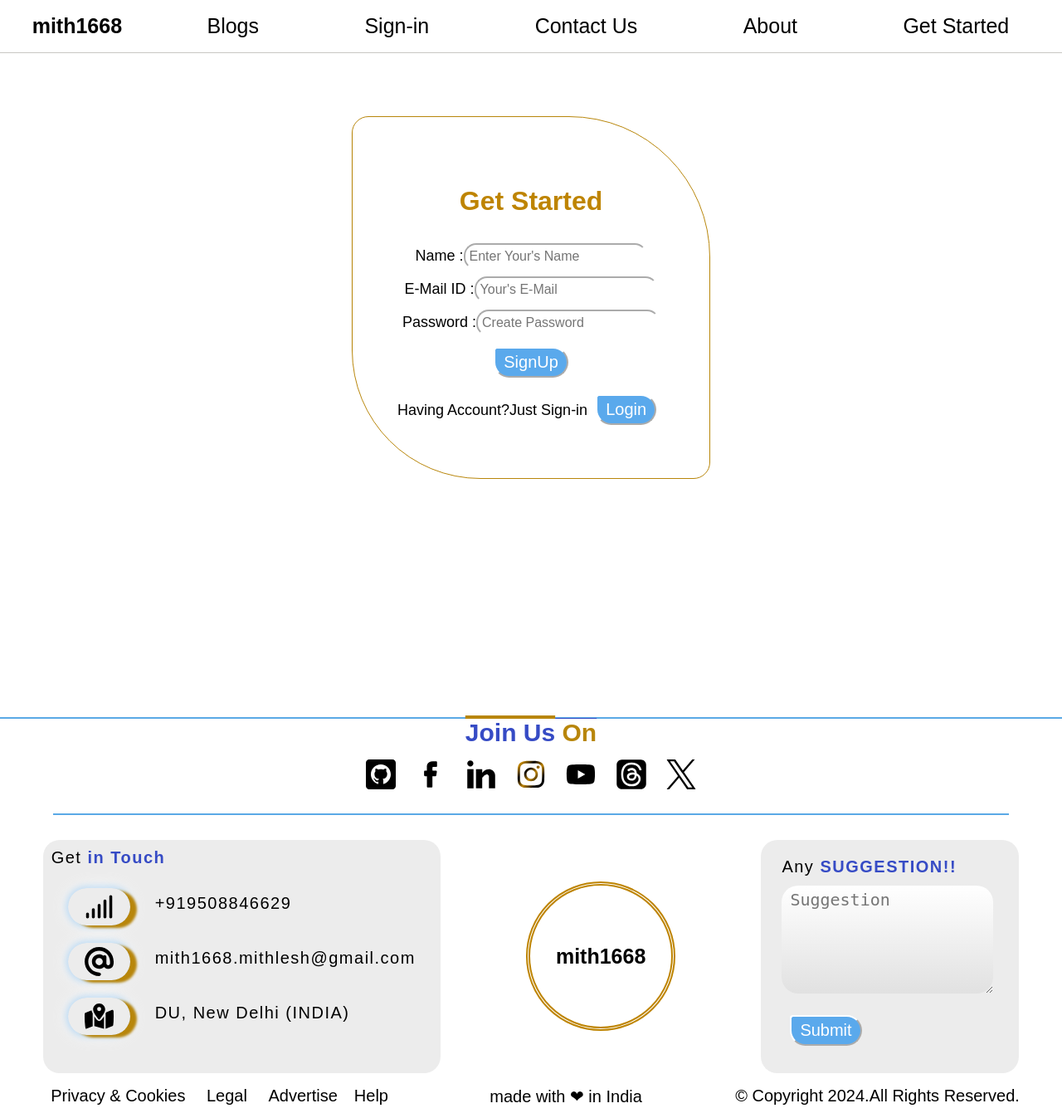
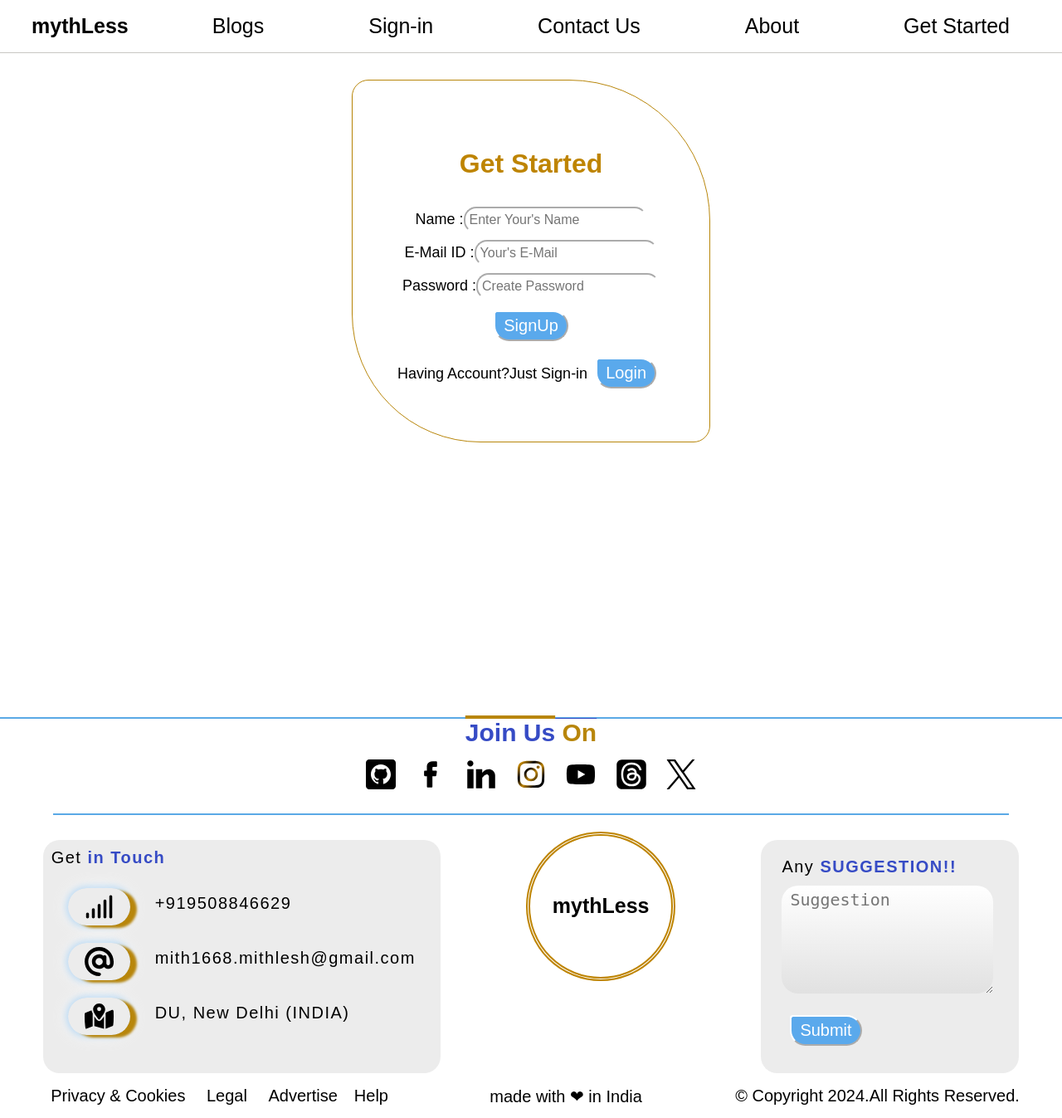
Before and after one commit to MithleshKr-Pro/mythLess, a PHP site: page /index.html in a window 1280 px wide. Shown: the whole page at 83% size. Run offline with PHP 8.4, Linux system fonts and the light colour scheme.

Commit message:
ReUpdated

```diff
--- a/index.html
+++ b/index.html
@@ -8,7 +8,7 @@
 </head>
 <body>
     <header class="signupbar">
-        <a href="#" ><h1 id="logo_text">mith1668</h1></a>
+        <a href="#" ><h1 id="logo_text">mythLess</h1></a>
         <a href="#" id="nav_link1">Blogs</a>
         <a href="#" id="nav_link1">Sign-in</a>
         <a href="#" id="nav_link1">Contact Us</a>
@@ -63,7 +63,7 @@
                         <li><svg id="contactus" xmlns="http://www.w3.org/2000/svg" viewBox="0 0 512 512"><!--!Font Awesome Free 6.6.0 by @fontawesome - https://fontawesome.com License - https://fontawesome.com/license/free Copyright 2024 Fonticons, Inc.--><path fill="#000000" d="M256 64C150 64 64 150 64 256s86 192 192 192c17.7 0 32 14.3 32 32s-14.3 32-32 32C114.6 512 0 397.4 0 256S114.6 0 256 0S512 114.6 512 256l0 32c0 53-43 96-96 96c-29.3 0-55.6-13.2-73.2-33.9C320 371.1 289.5 384 256 384c-70.7 0-128-57.3-128-128s57.3-128 128-128c27.9 0 53.7 8.9 74.7 24.1c5.7-5 13.1-8.1 21.3-8.1c17.7 0 32 14.3 32 32l0 80 0 32c0 17.7 14.3 32 32 32s32-14.3 32-32l0-32c0-106-86-192-192-192zm64 192a64 64 0 1 0 -128 0 64 64 0 1 0 128 0z"/></svg><span class="list_items">mith1668.mithlesh@gmail.com</span></li>
                         <li><svg id="contactus" xmlns="http://www.w3.org/2000/svg" viewBox="0 0 576 512"><!--!Font Awesome Free 6.6.0 by @fontawesome - https://fontawesome.com License - https://fontawesome.com/license/free Copyright 2024 Fonticons, Inc.--><path fill="#000000" d="M408 120c0 54.6-73.1 151.9-105.2 192c-7.7 9.6-22 9.6-29.6 0C241.1 271.9 168 174.6 168 120C168 53.7 221.7 0 288 0s120 53.7 120 120zm8 80.4c3.5-6.9 6.7-13.8 9.6-20.6c.5-1.2 1-2.5 1.5-3.7l116-46.4C558.9 123.4 576 135 576 152l0 270.8c0 9.8-6 18.6-15.1 22.3L416 503l0-302.6zM137.6 138.3c2.4 14.1 7.2 28.3 12.8 41.5c2.9 6.8 6.1 13.7 9.6 20.6l0 251.4L32.9 502.7C17.1 509 0 497.4 0 480.4L0 209.6c0-9.8 6-18.6 15.1-22.3l122.6-49zM327.8 332c13.9-17.4 35.7-45.7 56.2-77l0 249.3L192 449.4 192 255c20.5 31.3 42.3 59.6 56.2 77c20.5 25.6 59.1 25.6 79.6 0zM288 152a40 40 0 1 0 0-80 40 40 0 1 0 0 80z"/></svg><span class="list_items">DU, New Delhi (INDIA)</span></li>
                     </ul></div>
-                    <div class="div8"><div class="logofooter">mith1668</div></div>
+                    <div class="div8"><div class="logofooter">mythLess</div></div>
                 <div id="div9">
                 Any <span style="color:#364bc5;font-weight: 600;">SUGGESTION!!</span><br>
                 <textarea  name="feedback" id="feedback" placeholder="Suggestion" rows="5"></textarea><br>
--- a/script.js
+++ b/script.js
@@ -312,4 +312,4 @@
 // console.dir(document.querySelector("section").innerHTML);
 // console.dir(document.querySelector("section").textContent);
 // console.dir(document.body.children);
-// elements.innerText="ABCDE"
+// elements.innerText="ABCDE";
--- a/style.css
+++ b/style.css
@@ -176,6 +176,8 @@
     position: absolute;
     left: 50%;
     transform: translate(-50%,0);
+    padding: 0 0 2em 0;
+    margin:  2em 0;
 }
 #sec2{
     background-size: cover;
@@ -249,7 +251,7 @@
     padding:10px 25px 10px 25px;
     text-align: left;
 }
-.div8{
+/* .div8{
     border-radius: 50%;
     align-self: center;
     border: 0px solid #e1e1e1a0;
@@ -264,7 +266,7 @@
     100%{
     border: 6px solid #e1e1e1;
     }
-}
+} */
 .logofooter{
     background-color: #ffffff;
     border-radius: 50%;
```
